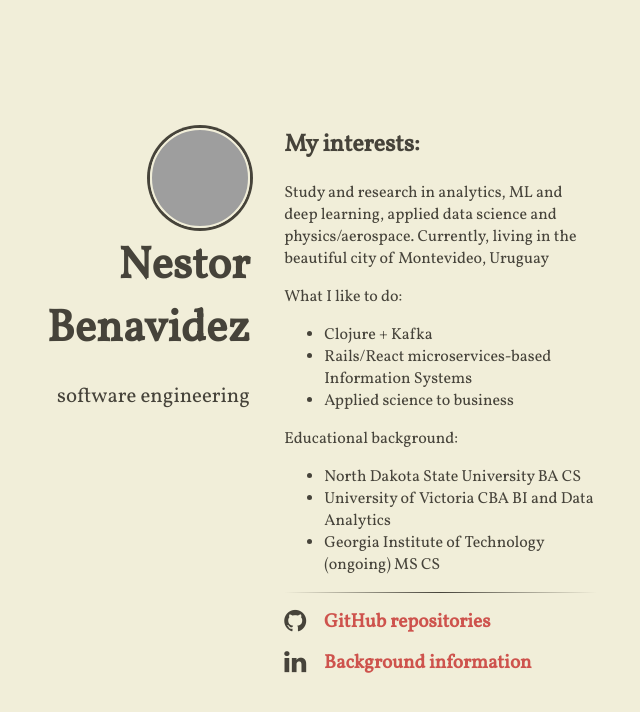
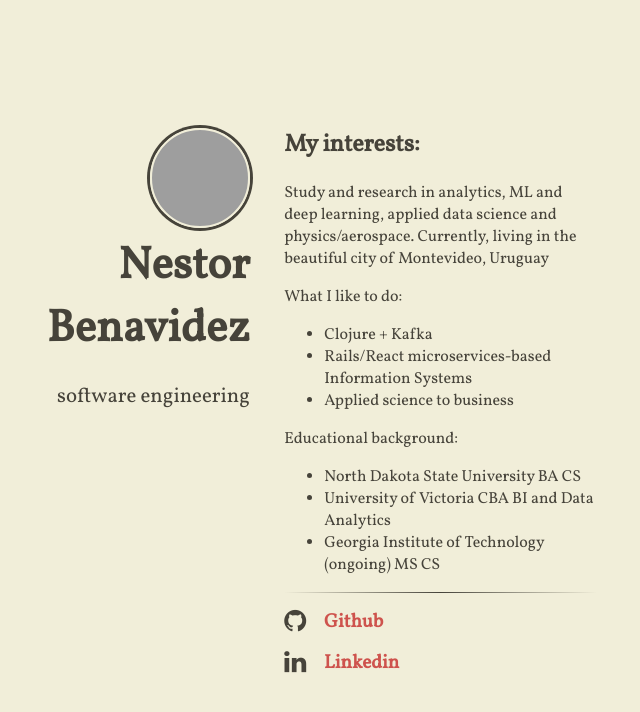
Before and after one commit to nestorbenavidez/shortkingstories.github.io, a Jekyll site: the page built from index.html, in a window 1280 px wide, cut to the strip 0-712 px from the top of the page. Shown: the whole strip, without its empty margins (383-1023 px from the left). Built offline with Jekyll 4.4.1, drawn with Linux system fonts in a browser that asks for light colours; nearby versions of some CDN libraries; grey boxes are pictures that could not be loaded.

Commit message:
Tags change in social media

```diff
--- a/_includes/content.html
+++ b/_includes/content.html
@@ -20,10 +20,10 @@
 <ul class="fa-ul main-list">
   <li class="main-list-item">
     <span class="fa fa-github fa-lg main-list-item-icon"></span>
-    <a href="https://github.com/nestorbenavidez">GitHub repositories</a>
+    <a href="https://github.com/nestorbenavidez">Github</a>
   </li>
   <li class="main-list-item">
     <span class="fa fa-linkedin fa-lg main-list-item-icon"></span>
-    <a href="https://www.linkedin.com/in/nestorbenavidez/">Background information</a>
+    <a href="https://www.linkedin.com/in/nestorbenavidez/">Linkedin</a>
   </li>
 </ul>
```
